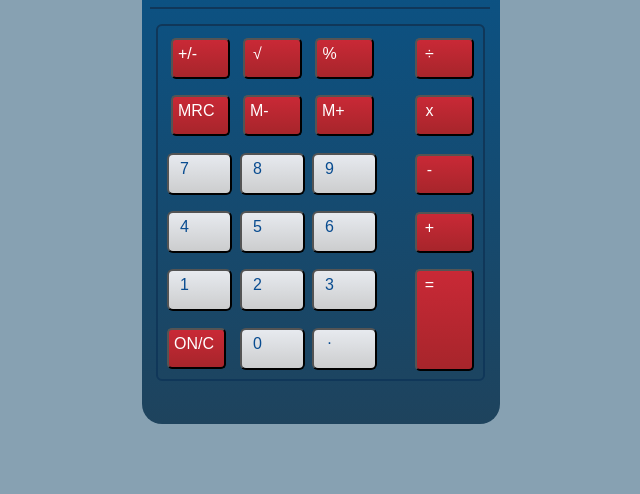
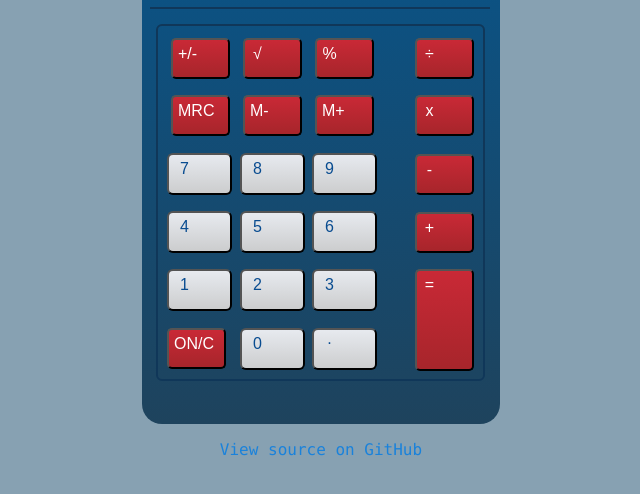
Before and after one commit to VitaC123/JavaScript-Calculator, a plain HTML site: page index.html in a window 1280 px wide. Shown: the part 204-698 px from the top of the page, without its empty margins (319-959 px from the left). Drawn offline with nearby package versions, Linux system fonts and the light colour scheme.

Commit message:
Added link to GitHub

```diff
--- a/index.html
+++ b/index.html
@@ -41,6 +41,11 @@
     <button id="point">.</button>
     <button class="operator" id="equals">=</button>
   </div>
+
+  <div id="linkToSource">
+    <a href="https://github.com/VitaC123/JavaScript-Calculator">View source on GitHub</a>
+  </div>
+
   <script src='https://cdnjs.cloudflare.com/ajax/libs/jquery/3.1.0/jquery.min.js'></script>
   <script src="index.js"></script>
 
--- a/index.js
+++ b/index.js
@@ -169,4 +169,11 @@
     secondVal = "";
     equationOperator = "";
   }
+
+  $(document).ready(function () {
+  //  $(".sourceLink").css("top", $(".calculatorApp").height());
+    console.log($(".calculatorApp").height(), $(".sourceLink").css("margin-top"));
+  });
+
+
 })();
--- a/style.css
+++ b/style.css
@@ -232,3 +232,18 @@ body {
   font-size: 1em;
   color: #094c90;
 }
+
+#linkToSource {
+  margin: 1em auto;
+  text-align: center;
+}
+
+a {
+  font-family: menlo, monospace;
+  color: #1a82db;
+  text-decoration: none;
+}
+
+a:hover {
+  text-decoration: underline;
+}
```
Also changed, not shown: 1 other file.
